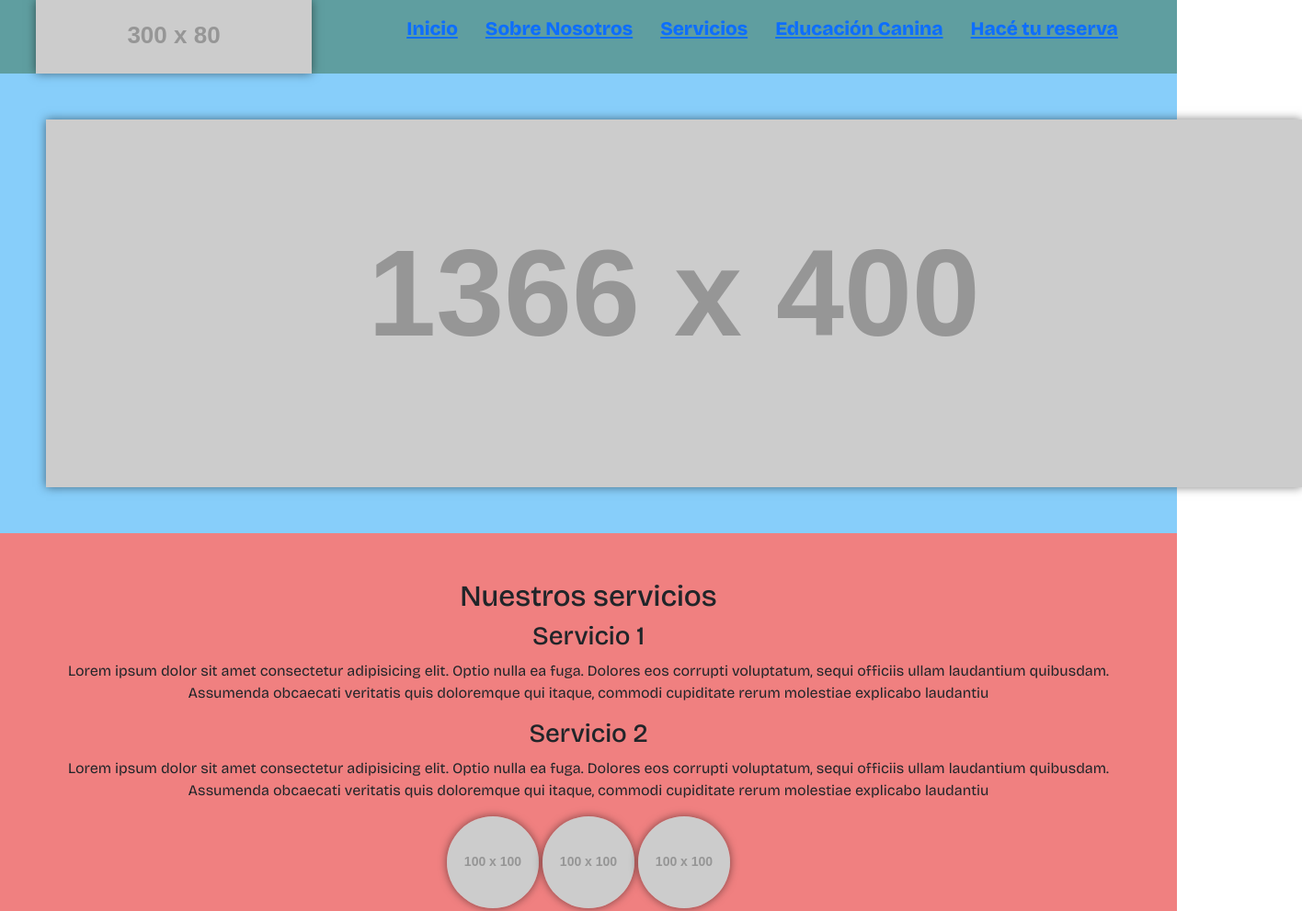
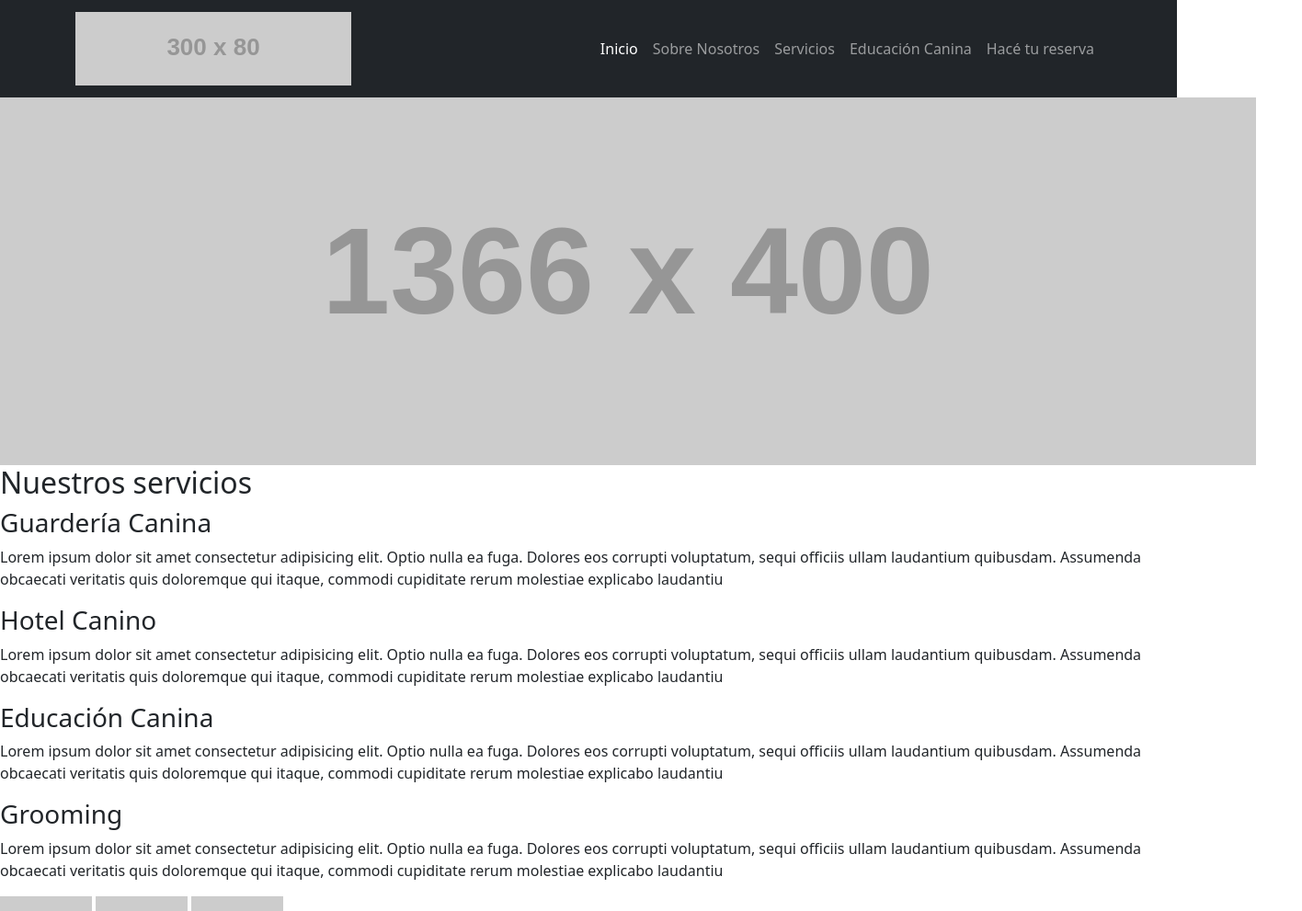
Before and after one commit to w-alt-m/coder-desarrollo-web, a plain HTML site: page index.html in a window 1280 px wide. Shown: the top 991 px of the page at 92% size, 1416 px wide, since content can reach past the window. Drawn offline with nearby package versions, Linux system fonts and the light colour scheme; placeholder pictures from the web are drawn by us; a web font is replaced by a local one.

Commit message:
Add: Navbar with bootstrap

```diff
--- a/index.html
+++ b/index.html
@@ -4,7 +4,8 @@
     <meta charset="UTF-8" />
     <meta name="viewport" content="width=device-width, initial-scale=1.0" />
     <title>🐶 HOTEL PERRUNO</title>
-    <link rel="stylesheet" href="./styles/style.css" />
+    <!-- CSS -->
+    <!-- <link rel="stylesheet" href="./styles/style.css" /> -->
     <!-- FUENTES -->
     <link rel="preconnect" href="https://fonts.googleapis.com" />
     <link rel="preconnect" href="https://fonts.gstatic.com" crossorigin />
@@ -21,21 +22,50 @@
     />
   </head>
   <body>
-    <!-- ENCABEZADO -->
-    <header>
-      <a href="#"><img src="https://placehold.co/300x80" alt="" /></a>
-      <nav>
-        <ul>
-          <li><a href="#">Inicio</a></li>
-          <li><a href="./pages/sobre-nosotros.html">Sobre Nosotros</a></li>
-          <li><a href="./pages/servicios.html">Servicios</a></li>
-          <li>
-            <a href="./pages/educacion-canina.html">Educación Canina</a>
-          </li>
-          <li><a href="./pages/reserva.html">Hacé tu reserva</a></li>
-        </ul>
-      </nav>
-    </header>
+    <!-- NAVBAR -->
+    <nav class="navbar navbar-expand-md navbar-dark bg-dark">
+      <div class="container">
+        <a class="navbar-brand" href="#"
+          ><img src="https://placehold.co/300x80" alt="Logo del Hotel Canino"
+        /></a>
+        <button
+          class="navbar-toggler"
+          type="button"
+          data-bs-toggle="collapse"
+          data-bs-target="#menu"
+        >
+          <span class="navbar-toggler-icon"></span>
+        </button>
+        <div class="collapse navbar-collapse" id="menu">
+          <ul class="navbar-nav ms-auto">
+            <li class="nav-item">
+              <a class="nav-link active" href="#">Inicio</a>
+            </li>
+            <li class="nav-item">
+              <a class="nav-link" href="./pages/sobre-nosotros.html"
+                >Sobre Nosotros</a
+              >
+            </li>
+            <li class="nav-item">
+              <a class="nav-link" href="./pages/servicios.html">Servicios</a>
+            </li>
+            <li class="nav-item">
+              <a class="nav-link" href="./pages/educacion-canina.html"
+                >Educación Canina</a
+              >
+            </li>
+            <li class="nav-item">
+              <a class="nav-link" href="./pages/reserva.html"
+                >Hacé tu reserva</a
+              >
+            </li>
+          </ul>
+        </div>
+      </div>
+    </nav>
+
+    <header></header>
+
     <!-- CUERPO DE LA PÁGINA -->
     <main>
       <!-- SECCIÓN 1 (BANNER) -->
@@ -45,14 +75,28 @@
       <!-- SECCIÓN 2 -->
       <section class="our-services">
         <h2>Nuestros servicios</h2>
-        <h3>Servicio 1</h3>
+        <h3>Guardería Canina</h3>
         <p>
           Lorem ipsum dolor sit amet consectetur adipisicing elit. Optio nulla
           ea fuga. Dolores eos corrupti voluptatum, sequi officiis ullam
           laudantium quibusdam. Assumenda obcaecati veritatis quis doloremque
           qui itaque, commodi cupiditate rerum molestiae explicabo laudantiu
         </p>
-        <h3>Servicio 2</h3>
+        <h3>Hotel Canino</h3>
+        <p>
+          Lorem ipsum dolor sit amet consectetur adipisicing elit. Optio nulla
+          ea fuga. Dolores eos corrupti voluptatum, sequi officiis ullam
+          laudantium quibusdam. Assumenda obcaecati veritatis quis doloremque
+          qui itaque, commodi cupiditate rerum molestiae explicabo laudantiu
+        </p>
+        <h3>Educación Canina</h3>
+        <p>
+          Lorem ipsum dolor sit amet consectetur adipisicing elit. Optio nulla
+          ea fuga. Dolores eos corrupti voluptatum, sequi officiis ullam
+          laudantium quibusdam. Assumenda obcaecati veritatis quis doloremque
+          qui itaque, commodi cupiditate rerum molestiae explicabo laudantiu
+        </p>
+        <h3>Grooming</h3>
         <p>
           Lorem ipsum dolor sit amet consectetur adipisicing elit. Optio nulla
           ea fuga. Dolores eos corrupti voluptatum, sequi officiis ullam
```
